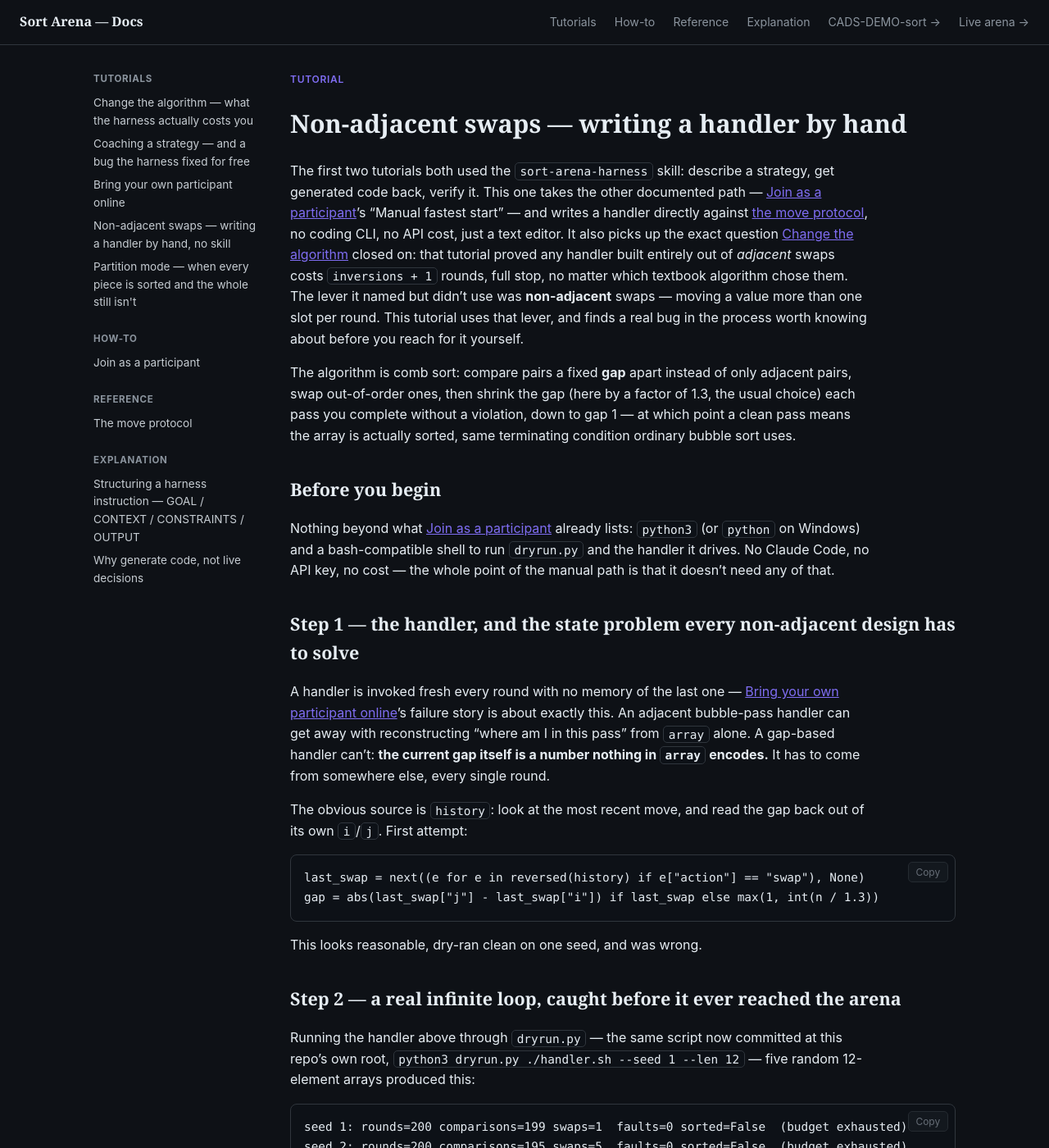
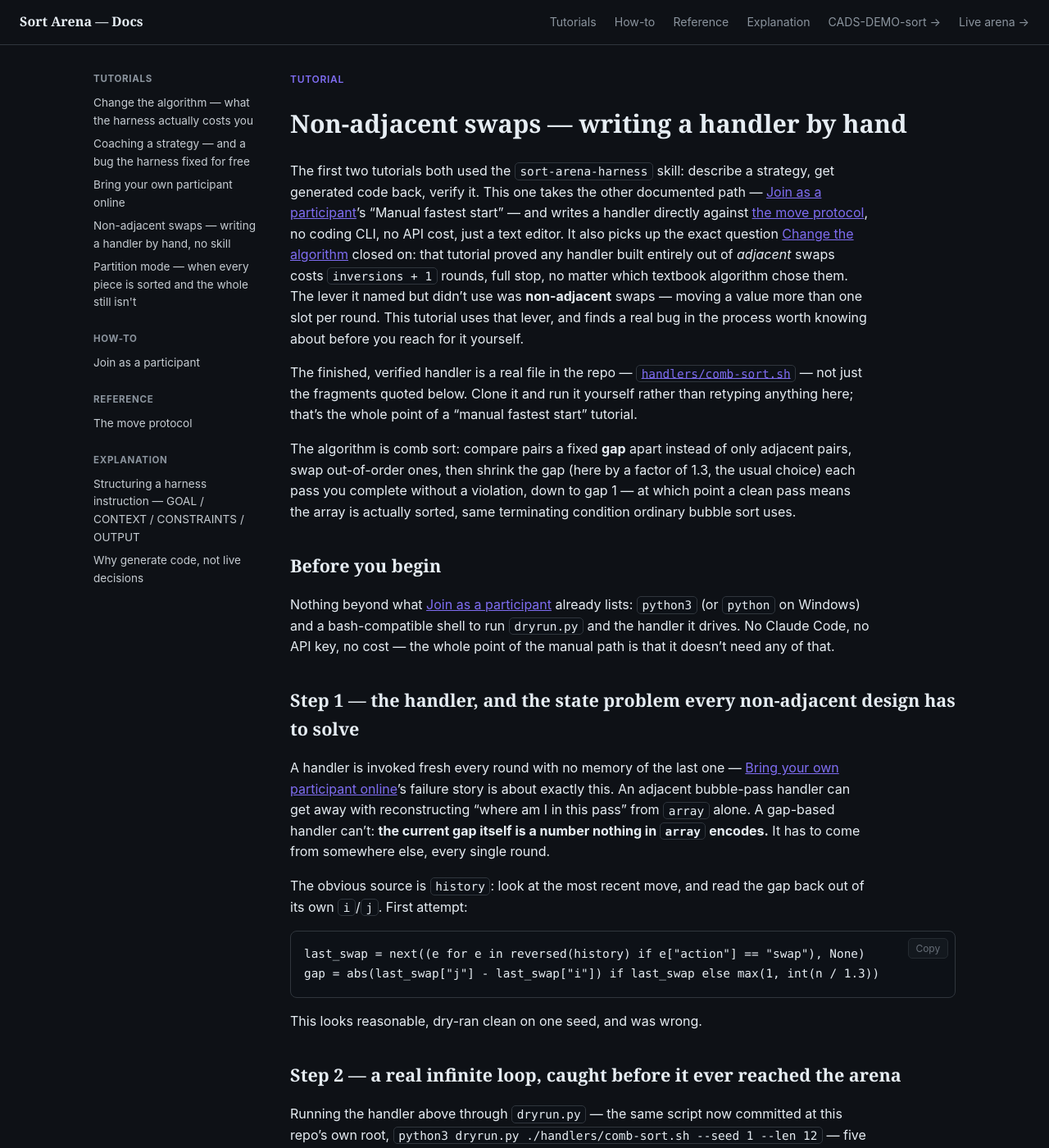
Before and after one commit to scimbe/CADS-DEMO-sort-docs, a Jekyll site: the page built from _tutorials/non-adjacent-swaps.md, in a window 1280 px wide and 1400 px high. Shown: the whole window at 82% size. Built offline with Jekyll 4.4.1, drawn with Linux system fonts in a browser that asks for light colours.

Commit message:
non-adjacent-swaps: link the real committed handler (CADS-DEMO-sort#22)
The tutorial narrated a hand-written comb-sort handler but never shipped it as
a real file -- CADS-DEMO-sort@4826e08 fixes that (handlers/comb-sort.sh, freshly
re-verified against the committed copy). Point the tutorial at it instead of
implying a reader types ./handler.sh from scratch.

````diff
--- a/_tutorials/non-adjacent-swaps.md
+++ b/_tutorials/non-adjacent-swaps.md
@@ -16,6 +16,11 @@ any handler built entirely out of *adjacent* swaps costs `inversions + 1` rounds
 matter which textbook algorithm chose them. The lever it named but didn't use was **non-adjacent**
 swaps — moving a value more than one slot per round. This tutorial uses that lever, and finds a
 real bug in the process worth knowing about before you reach for it yourself.
+
+The finished, verified handler is a real file in the repo —
+[`handlers/comb-sort.sh`](https://github.com/scimbe/CADS-DEMO-sort/blob/main/handlers/comb-sort.sh)
+— not just the fragments quoted below. Clone it and run it yourself rather than retyping anything
+here; that's the whole point of a "manual fastest start" tutorial.
 
 The algorithm is comb sort: compare pairs a fixed **gap** apart instead of only adjacent pairs,
 swap out-of-order ones, then shrink the gap (here by a factor of 1.3, the usual choice) each pass
@@ -50,8 +55,8 @@ This looks reasonable, dry-ran clean on one seed, and was wrong.
 ## Step 2 — a real infinite loop, caught before it ever reached the arena
 
 Running the handler above through `dryrun.py` — the same script now committed at this repo's own
-root, `python3 dryrun.py ./handler.sh --seed 1 --len 12` — five random 12-element arrays produced
-this:
+root, `python3 dryrun.py ./handlers/comb-sort.sh --seed 1 --len 12` — five random 12-element arrays
+produced this:
 
 ```
 seed 1: rounds=200 comparisons=199 swaps=1  faults=0 sorted=False  (budget exhausted)
````
